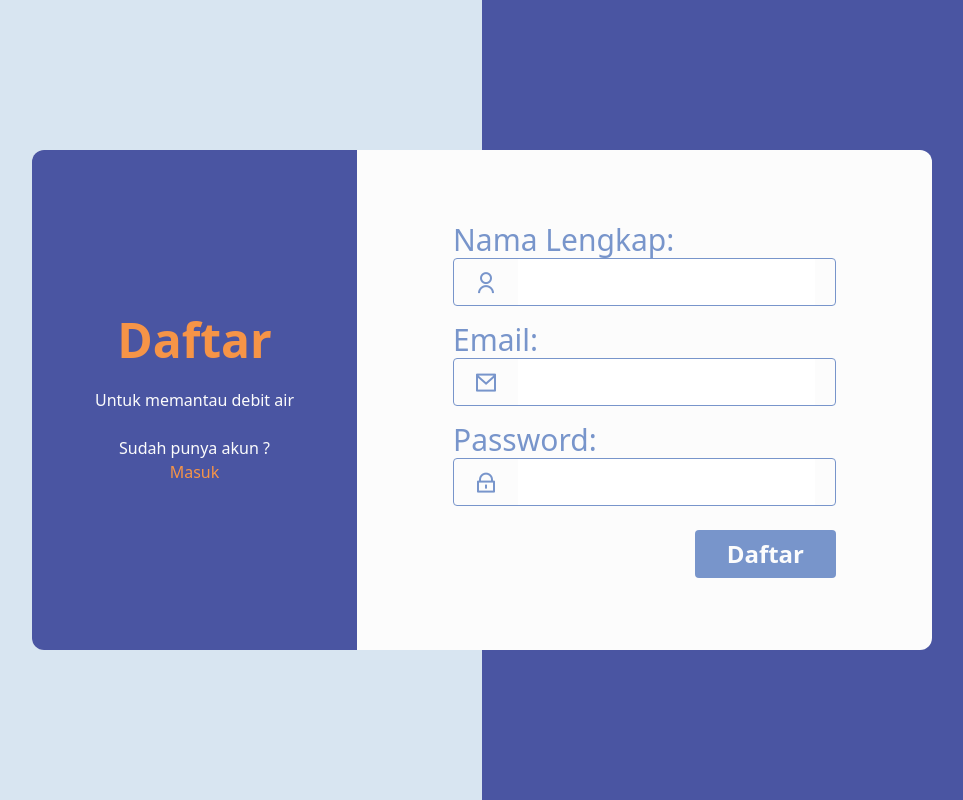
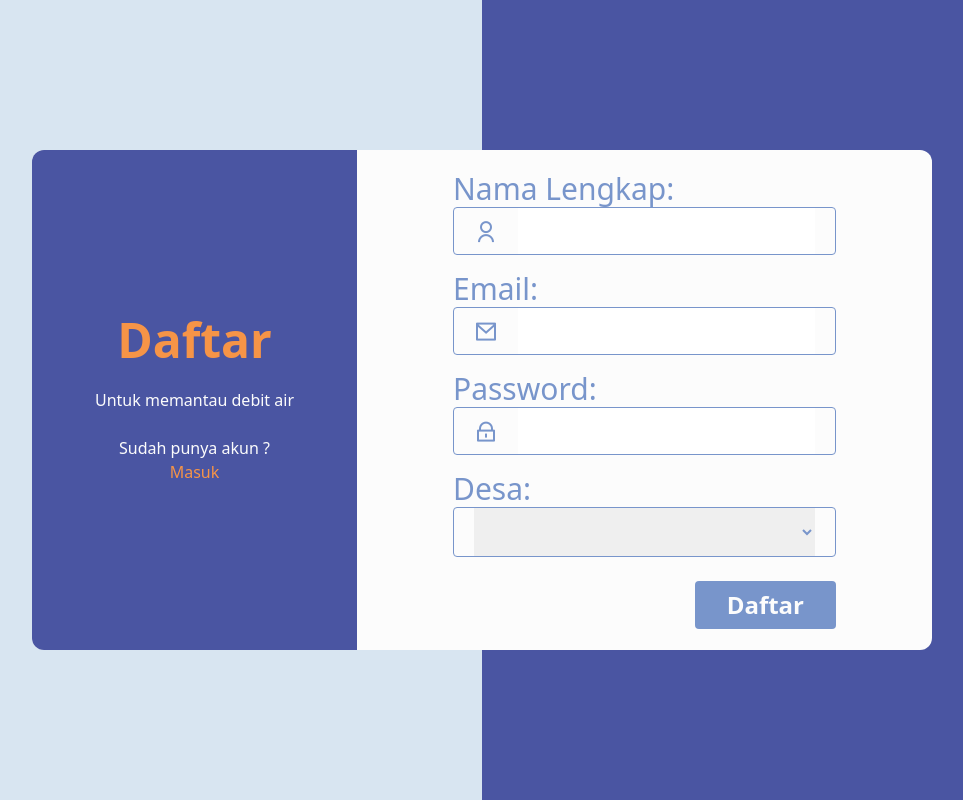
Before and after one commit to pesilat2/monitoringdebitair, a Nuxt app in the folder frontend/: page / in a window 1280 px wide. Both pictures are taken after a click on the element "Daftar". Shown: the whole page, without its empty margins (158-1121 px from the left). Built offline with nearby package versions, Linux system fonts and the light colour scheme.

Commit message:
feature: menambahkan select pada form register

```diff
--- a/frontend/components/FormAuth.vue
+++ b/frontend/components/FormAuth.vue
@@ -3,12 +3,33 @@
     <Input
       v-if="variant === 'REGISTER'"
       label="Nama Lengkap"
-      id="name"
+      id="fullNname"
       type="text"
       icon="ri-user-line"
+      v-model="form.fullName"
+      :autoFocus="true"
     />
-    <Input label="Email" id="email" type="email" icon="ri-mail-line" />
-    <Input label="Password" id="password" type="password" icon="ri-lock-line" />
+    <Input
+      label="Email"
+      id="email"
+      type="email"
+      icon="ri-mail-line"
+      v-model="form.email"
+    />
+    <Input
+      label="Password"
+      id="password"
+      type="password"
+      icon="ri-lock-line"
+      v-model="form.password"
+    />
+    <Select
+      v-if="variant === 'REGISTER'"
+      label="Desa"
+      :data="dataDesa"
+      id="desa"
+      v-model="form.desa"
+    />
     <div class="flex justify-end mt-6">
       <Button :label="variant === 'LOGIN' ? 'Masuk' : 'Daftar'" type="submit" />
     </div>
@@ -17,15 +38,24 @@
 
 <script>
 import Input from "./inputs/Input.vue";
+import Select from "./inputs/Select.vue";
 import Button from "./Button.vue";
 
 export default {
-  components: { Input, Button },
+  components: { Input, Button, Select },
   props: {
     variant: String,
   },
   data() {
-    return {};
+    return {
+      form: {
+        fullName: "",
+        email: "",
+        password: "",
+        desa: "",
+      },
+      dataDesa: ["Sukabumi", "Bandung", "Bogor", "Jakarta"],
+    };
   },
   methods: {
     submitForm() {
@@ -34,6 +64,7 @@ export default {
       } else if (this.variant === "LOGIN") {
         console.log("LOGIN");
       }
+      console.log(this.form);
     },
   },
 };
--- a/frontend/components/inputs/Input.vue
+++ b/frontend/components/inputs/Input.vue
@@ -4,12 +4,19 @@
       >{{ label }}:</label
     >
     <div
-      class="flex gap-5 h-12 items-center w-full border border-[#7895CB] rounded px-5"
+      class="flex gap-5 h-12 items-center w-full border border-[#7895CB] rounded px-5 hover:shadow-lg shadow-[#7895CB] transition-colors"
     >
       <div class="text-2xl text-[#7895CB]">
         <i :class="icon"></i>
       </div>
-      <input :type="type" :id="id" class="w-full h-full outline-none" />
+      <input
+        :type="type"
+        :id="id"
+        :autofocus="autoFocus"
+        class="w-full h-full outline-none text-2xl text-[#7895CB]"
+        :value="value"
+        @input="$emit('input', $event.target.value)"
+      />
     </div>
   </div>
 </template>
@@ -22,6 +29,8 @@ export default {
     id: String,
     type: String,
     icon: String,
+    value: String,
+    autoFocus: Boolean,
   },
 };
 </script>
--- /dev/null
+++ b/frontend/components/inputs/Select.vue
@@ -0,0 +1,36 @@
+<template>
+  <div>
+    <label class="text-3xl font-normal text-[#7895CB]" :for="id"
+      >{{ label }}:</label
+    >
+    <div
+      class="border text-xl border-[#7895CB] rounded px-5 hover:shadow-lg shadow-[#7895CB] transition-colors"
+    >
+      <select
+        :value="value"
+        @change="$emit('input', $event.target.value)"
+        :id="id"
+        class="w-full h-12 outline-none text-[#7895CB]"
+      >
+        <option
+          class="text-xl border border-[#7895CB] font-normal text-[#7895CB] mb-2"
+          v-for="city in data"
+          :key="city"
+        >
+          {{ city }}
+        </option>
+      </select>
+    </div>
+  </div>
+</template>
+
+<script>
+export default {
+  props: {
+    label: String,
+    data: Array,
+    id: String,
+    value: String,
+  },
+};
+</script>
```
